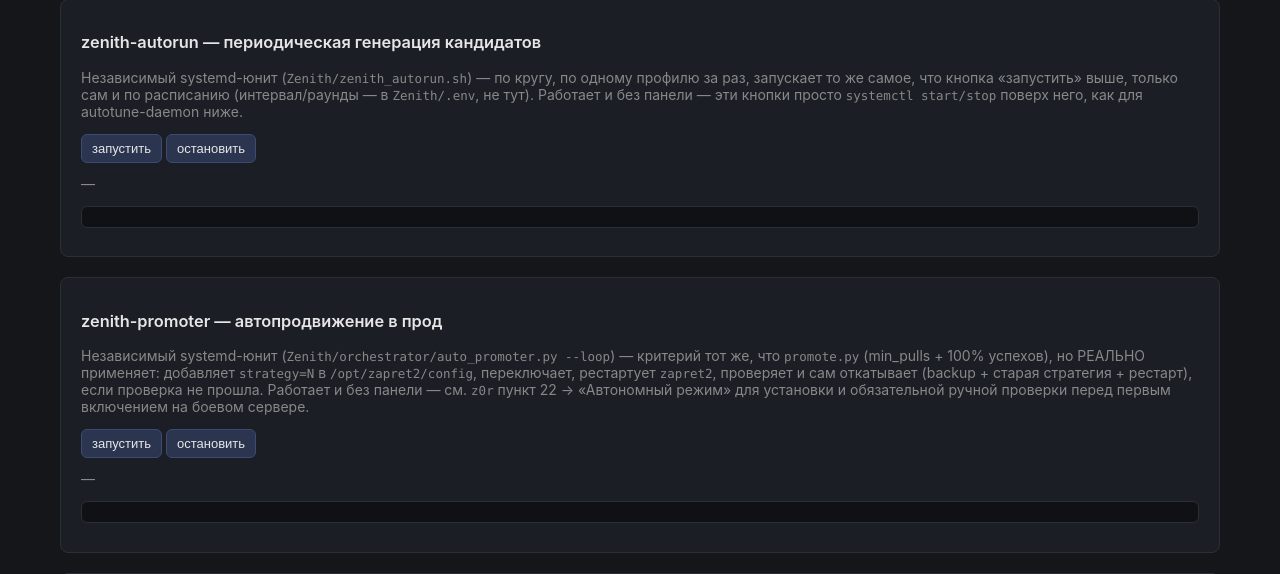
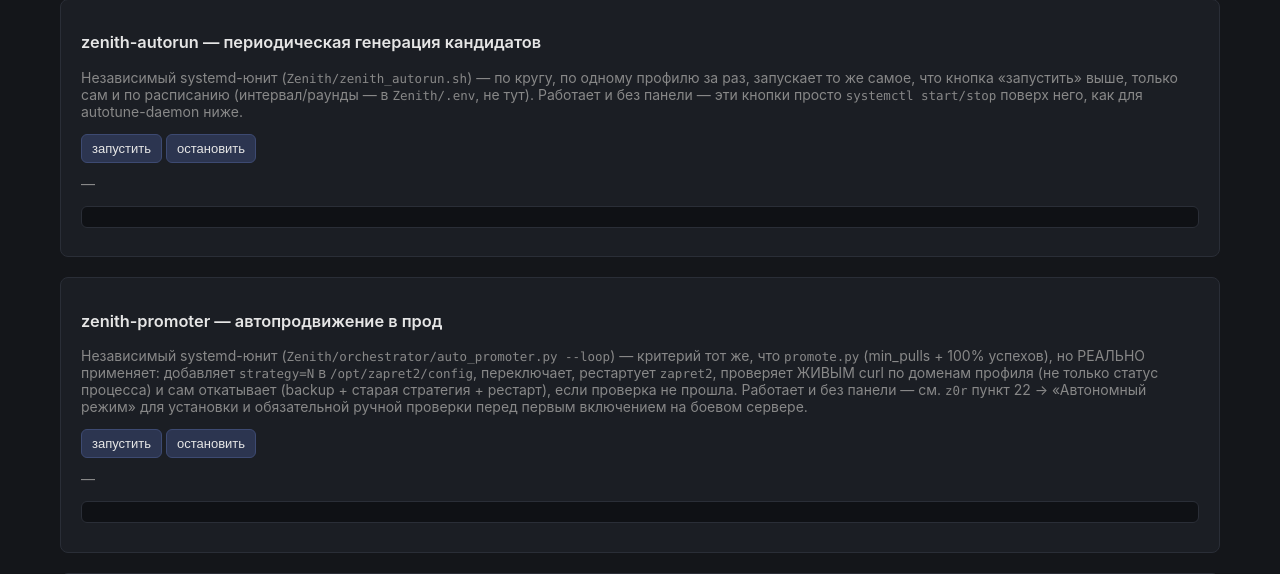
Before and after one commit to scp-oss/z0r-panel, a FastAPI app: template templates/controls.html in a window 1280 px wide. Shown: the part 762-1336 px from the top of the page. Run offline with FastAPI, Linux system fonts and the light colour scheme; the template is opened without the code that fills it, so the values that code supplies are empty.

Commit message:
Update copy: promoter now verifies with real curl traffic, not just process status

```diff
--- a/templates/controls.html
+++ b/templates/controls.html
@@ -104,9 +104,10 @@
     --loop</code>) — критерий тот же, что <code>promote.py</code>
     (min_pulls + 100% успехов), но РЕАЛЬНО применяет: добавляет
     <code>strategy=N</code> в <code>/opt/zapret2/config</code>,
-    переключает, рестартует <code>zapret2</code>, проверяет и сам
-    откатывает (backup + старая стратегия + рестарт), если проверка не
-    прошла. Работает и без панели — см.
+    переключает, рестартует <code>zapret2</code>, проверяет ЖИВЫМ curl по
+    доменам профиля (не только статус процесса) и сам откатывает (backup +
+    старая стратегия + рестарт), если проверка не прошла. Работает и без
+    панели — см.
     <code>z0r</code> пункт 22 → «Автономный режим» для установки и
     обязательной ручной проверки перед первым включением на боевом
     сервере.
```
Also changed, not shown: README.md.
